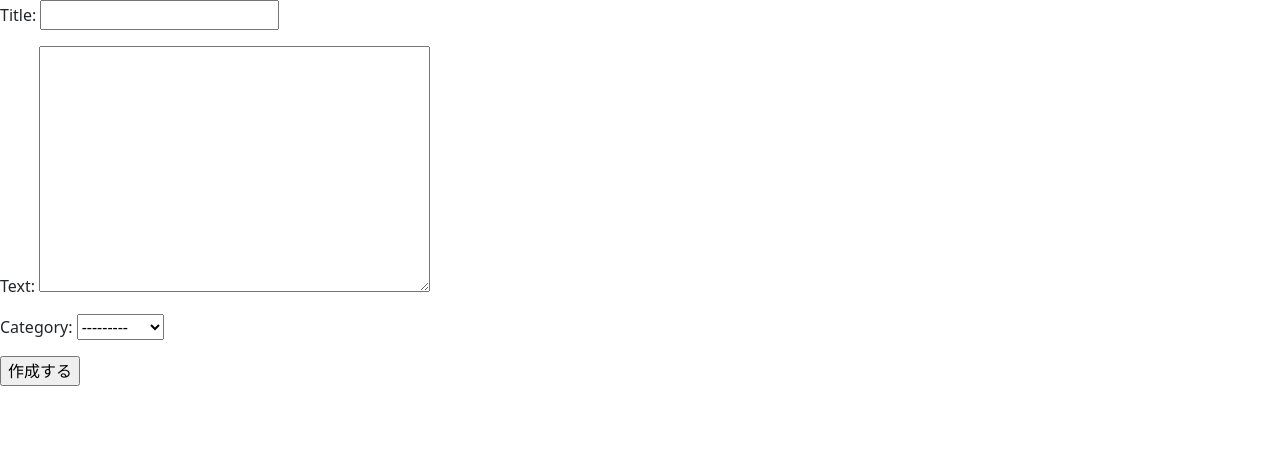
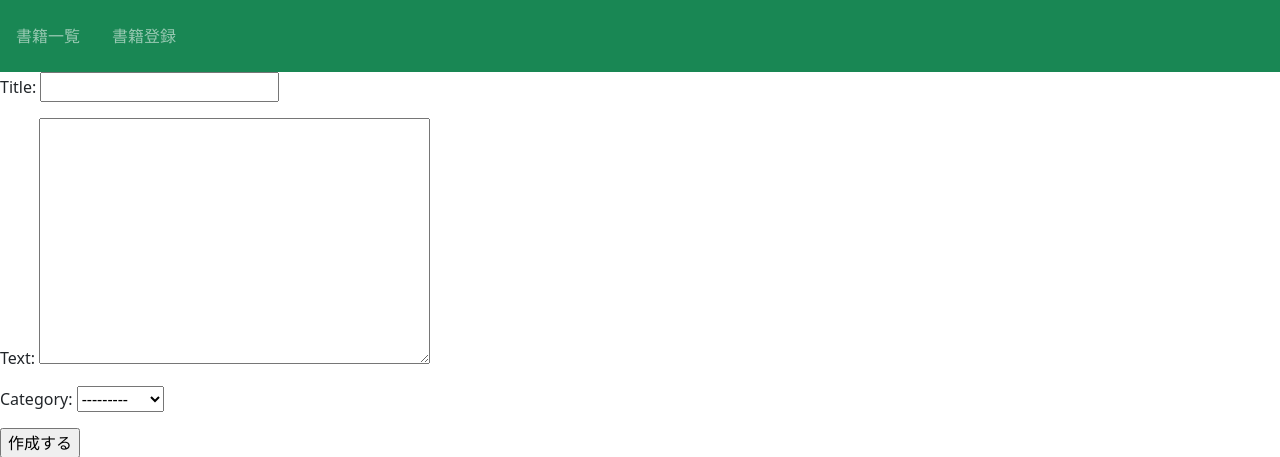
Before and after one commit to aki426/django-tutorial, a Django app: page /book/create/ in a window 1280 px wide. Shown: the top 457 px of the page. Run offline with Django 5.2, Linux system fonts and the light colour scheme.

Commit message:
feat: ヘッダーの追加。

```diff
--- a/project3/bookproject/templates/base.html
+++ b/project3/bookproject/templates/base.html
@@ -10,6 +10,15 @@
 </head>
 
 <body>
+    <nav class="navbar navbar-dark bg-success sticky-top">
+        <div class="navbar-nav d-flex flex-row">
+            <a class="nav-link mx-3" href="{% url 'list-book' %}">書籍一覧</a>
+            <a class="nav-link mx-3" href="{% url 'create-book' %}">書籍登録</a>
+        </div>
+        <div class="p-4">
+            <h1>{% block h1%}{% endblock %}</h1>
+        </div>
+    </nav>
     {% block content %}{% endblock content %}
     <script src="https://cdn.jsdelivr.net/npm/bootstrap@5.3.0/dist/js/bootstrap.bundle.min.js"
         integrity="sha384-geWF76RCwLtnZ8qwWowPQNguL3RmwHVBC9FhGdlKrxdiJJigb/j/68SIy3Te4Bkz"
```
